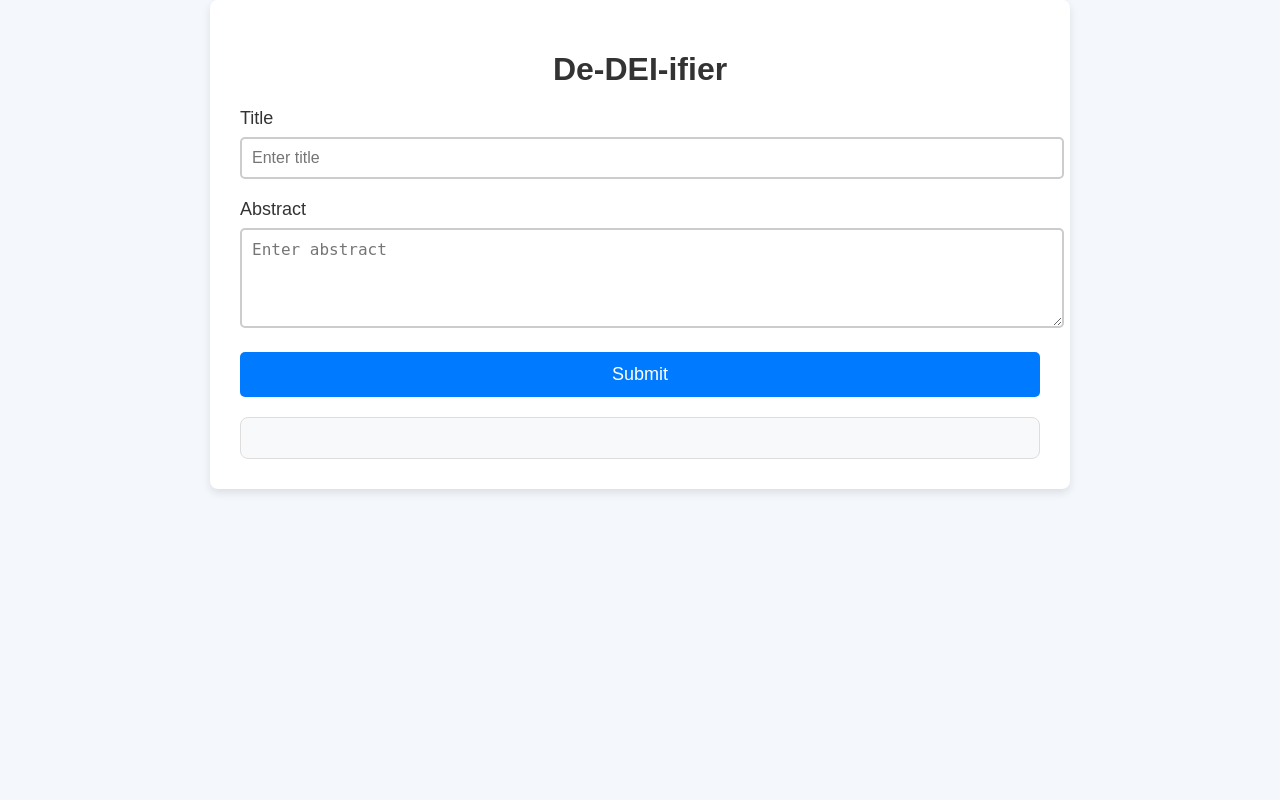
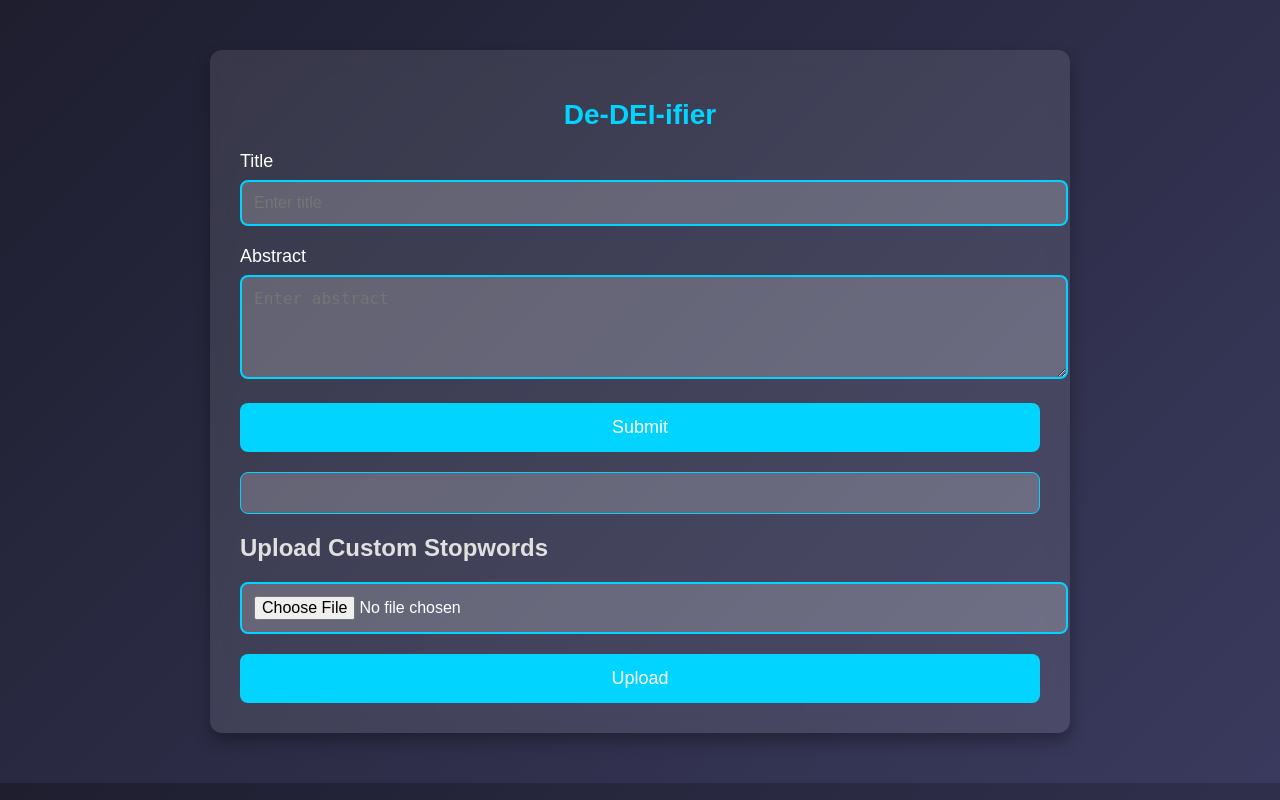
Before and after one commit to benawarren/HideDEIProj, a Flask app: page / in a window 1280 px wide. Run offline with Flask 3, Linux system fonts and the light colour scheme.

Commit message:
Added upload capabilities; changed design

```diff
--- a/app.py
+++ b/app.py
@@ -1,35 +1,58 @@
-from flask import Flask, request, jsonify, render_template
+from flask import Flask, request, jsonify, render_template, redirect, url_for
 from flask_cors import CORS  # Allows cross-origin requests
 import google.generativeai as genai
+import os
+from werkzeug.utils import secure_filename
 
 app = Flask(__name__)
 CORS(app)  # Enables frontend to talk to backend
 
+#dealing with uploads
+UPLOAD_FOLDER = "uploads"
+os.makedirs(UPLOAD_FOLDER, exist_ok=True)
+app.config['UPLOAD_FOLDER'] = UPLOAD_FOLDER
+stopwords = {"words": [], "phrases": []}  # Store stopwords dynamically
+
+
 #create stopwords and phrases from .txt file
-def create_stopwords():
-    print("running create_stopwords")
-    #stopwords – currently uses a list from WaPo article on NSF article reviews
-    file = open("DEIstopwords.txt", "r")
-    dei_stopwords = file.readlines()
-
-    print(dei_stopwords)
-
-    #split into phrases and words
-    phrases = []
-    words = []
-
-    for line in dei_stopwords:
-        if " " in line:
-            phrases.append(line.split("\n")[0])
-        else:
-            words.append(line.split("\n")[0])
-
-    # print(words)
-    # print(phrases)
+def load_stopwords(file_path):
+    words, phrases = [], []
+    with open(file_path, "r") as file:
+        for line in file:
+            clean_line = line.strip()
+            if " " in clean_line:
+                phrases.append(clean_line)
+            else:
+                words.append(clean_line)
     return words, phrases
 
+# def create_stopwords():
+#     print("running create_stopwords")
+#     #stopwords – currently uses a list from WaPo article on NSF article reviews
+#     file = open("DEIstopwords.txt", "r")
+#     dei_stopwords = file.readlines()
+
+#     print(dei_stopwords)
+
+#     #split into phrases and words
+#     phrases = []
+#     words = []
+
+#     for line in dei_stopwords:
+#         if " " in line:
+#             phrases.append(line.split("\n")[0])
+#         else:
+#             words.append(line.split("\n")[0])
+
+#     # print(words)
+#     # print(phrases)
+#     return words, phrases
+
 def process_text(title, abstract):
-    words, phrases = create_stopwords()
+    #make words and phrases to replace into strings
+    words_string = ", ".join(stopwords["words"])
+    phrases_string = ", ".join(stopwords["phrases"])
+    all_string = words_string + ", " + phrases_string
 
     # set api key
     api_key = "AIzaSyCUEe9Ukh87DRG_IHdBQ-Yz_GIlbvGsNkY"
@@ -38,13 +61,6 @@ def process_text(title, abstract):
     # create a model object
     model = genai.GenerativeModel("gemini-1.5-flash")
 
-    #make words and phrases to replace into strings
-    words_string = ", ".join(words)
-    phrases_string = ", ".join(phrases)
-    all_string = words_string + phrases_string
-    # print(all_string)
-
-    print("submitting prompt")
     #submit prompt
     prompt = "Rewrite the title" + title + "and the abstract" + abstract + "of an academic paper \
             so that they retain the same tone and meaning without using the words " + all_string + \
@@ -53,14 +69,27 @@ def process_text(title, abstract):
     response = model.generate_content(prompt)
 
     #return response
-    print("Returning response")
-    # print("Here is your de-DEI-ified output:")
-    # print(response)
     return response.text
 
 @app.route('/')
 def index():
     return render_template('index.html')  # Serve index.html from the templates folder
+
+@app.route('/upload', methods=['POST'])
+def upload_stopwords():
+    if 'file' not in request.files:
+        return jsonify({"error": "No file uploaded"}), 400
+    file = request.files['file']
+    if file.filename == '':
+        return jsonify({"error": "No selected file"}), 400
+
+    filename = secure_filename(file.filename)
+    file_path = os.path.join(app.config['UPLOAD_FOLDER'], filename)
+    file.save(file_path)
+
+    global stopwords
+    stopwords["words"], stopwords["phrases"] = load_stopwords(file_path)
+    return jsonify({"message": "Stopwords uploaded successfully"})
 
 @app.route('/process', methods=['POST'])
 def process():
--- a/static/style.css
+++ b/static/style.css
@@ -1,71 +1,78 @@
 /* Global Styles */
 body {
-    font-family: Arial, sans-serif;
-    background-color: #f4f7fc;
+    font-family: 'Poppins', sans-serif;
+    background: linear-gradient(135deg, #1e1e2f, #3a3a5e);
     margin: 0;
     padding: 0;
+    color: #e0e0e0;
 }
 
 .container {
     width: 80%;
     max-width: 800px;
-    margin: 0 auto;
+    margin: 50px auto;
     padding: 30px;
-    background-color: #fff;
-    border-radius: 8px;
-    box-shadow: 0 4px 8px rgba(0, 0, 0, 0.1);
+    background: rgba(255, 255, 255, 0.1);
+    border-radius: 12px;
+    box-shadow: 0 8px 16px rgba(0, 0, 0, 0.3);
+    backdrop-filter: blur(10px);
 }
 
 h1 {
     text-align: center;
-    color: #333;
+    color: #00d4ff;
     margin-bottom: 20px;
+    font-size: 28px;
 }
 
 label {
     font-size: 18px;
-    color: #333;
+    color: #ffffff;
     display: block;
     margin-bottom: 8px;
 }
 
 input, textarea {
     width: 100%;
-    padding: 10px;
+    padding: 12px;
     font-size: 16px;
-    border: 2px solid #ccc;
-    border-radius: 5px;
+    border: 2px solid #00d4ff;
+    border-radius: 8px;
+    background: rgba(255, 255, 255, 0.2);
+    color: #fff;
     margin-bottom: 20px;
+    transition: 0.3s;
 }
 
 input:focus, textarea:focus {
-    border-color: #007BFF;
+    border-color: #ff77aa;
     outline: none;
 }
 
 button {
     width: 100%;
-    padding: 12px;
-    background-color: #007BFF;
+    padding: 14px;
+    background: #00d4ff;
     color: white;
     font-size: 18px;
     border: none;
-    border-radius: 5px;
+    border-radius: 8px;
     cursor: pointer;
+    transition: 0.3s;
 }
 
 button:hover {
-    background-color: #0056b3;
+    background: #ff77aa;
 }
 
 .output-box {
     margin-top: 20px;
     padding: 20px;
-    background-color: #f8f9fa;
-    border: 1px solid #ddd;
+    background: rgba(255, 255, 255, 0.2);
+    border: 1px solid #00d4ff;
     border-radius: 8px;
     white-space: pre-wrap; /* Keep line breaks */
     font-family: monospace;
     font-size: 16px;
-    color: #333;
+    color: #e0e0e0;
 }
--- a/templates/index.html
+++ b/templates/index.html
@@ -5,9 +5,43 @@
     <meta name="viewport" content="width=device-width, initial-scale=1.0">
     <title>Text Processor</title>
     <link rel="stylesheet" href="{{ url_for('static', filename='style.css') }}">
+    <script>
+        function processText() {
+            let title = document.getElementById("title").value;
+            let abstract = document.getElementById("abstract").value;
+            document.getElementById("loading").style.display = "block";
+
+            fetch('/process', {
+                method: 'POST',
+                headers: {
+                    'Content-Type': 'application/json'
+                },
+                body: JSON.stringify({ title: title, abstract: abstract })
+            })
+            .then(response => response.json())
+            .then(data => {
+                document.getElementById("output").innerText = data.result;
+                document.getElementById("loading").style.display = "none";
+            })
+            .catch(error => console.error('Error:', error));
+        }
+
+        function uploadStopwords() {
+            let fileInput = document.getElementById("stopwordsFile");
+            let formData = new FormData();
+            formData.append("file", fileInput.files[0]);
+
+            fetch('/upload', {
+                method: 'POST',
+                body: formData
+            })
+            .then(response => response.json())
+            .then(data => alert(data.message))
+            .catch(error => console.error('Error:', error));
+        }
+    </script>
 </head>
 <body>
-
 <div class="container">
     <h1>De-DEI-ifier</h1>
 
@@ -18,11 +52,15 @@
     <textarea id="abstract" placeholder="Enter abstract" rows="4"></textarea>
 
     <button onclick="processText()">Submit</button>
+    <div id="loading" style="display:none;">Processing...</div>
+    <div id="output" class="output-box"></div>
 
-    <div id="output" class="output-box"></div>
+    <h2>Upload Custom Stopwords</h2>
+    <input type="file" id="stopwordsFile">
+    <button onclick="uploadStopwords()">Upload</button>
 </div>
 
-<script>
+<!-- <script>
     function processText() {
         let title = document.getElementById("title").value;
         let abstract = document.getElementById("abstract").value;
@@ -40,7 +78,7 @@
         })
         .catch(error => console.error('Error:', error));
     }
-</script>
+</script> -->
 
 </body>
 </html>
```
Also changed, not shown: uploads/new_stopwords.txt (added, +20 -0 lines).
